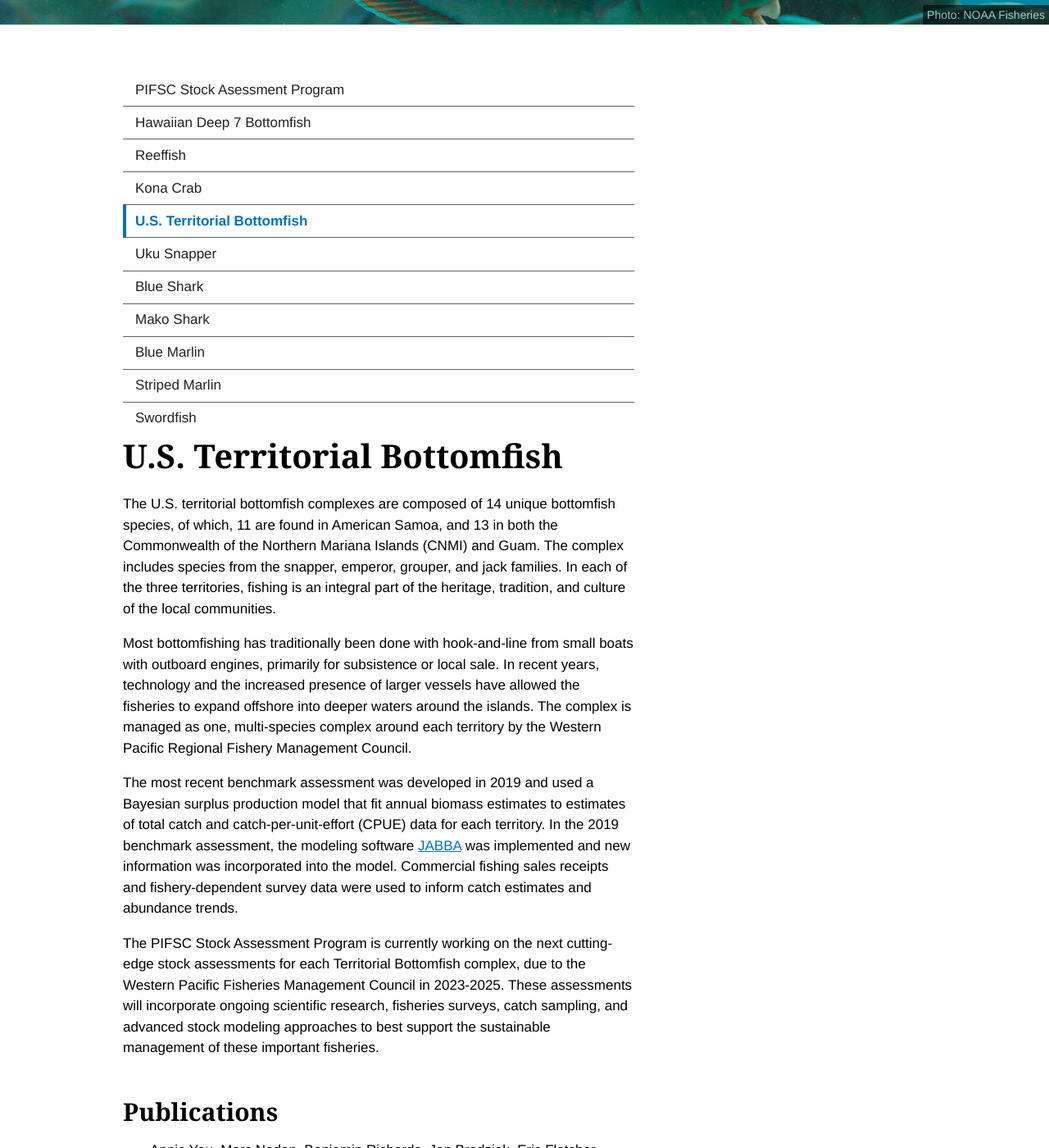
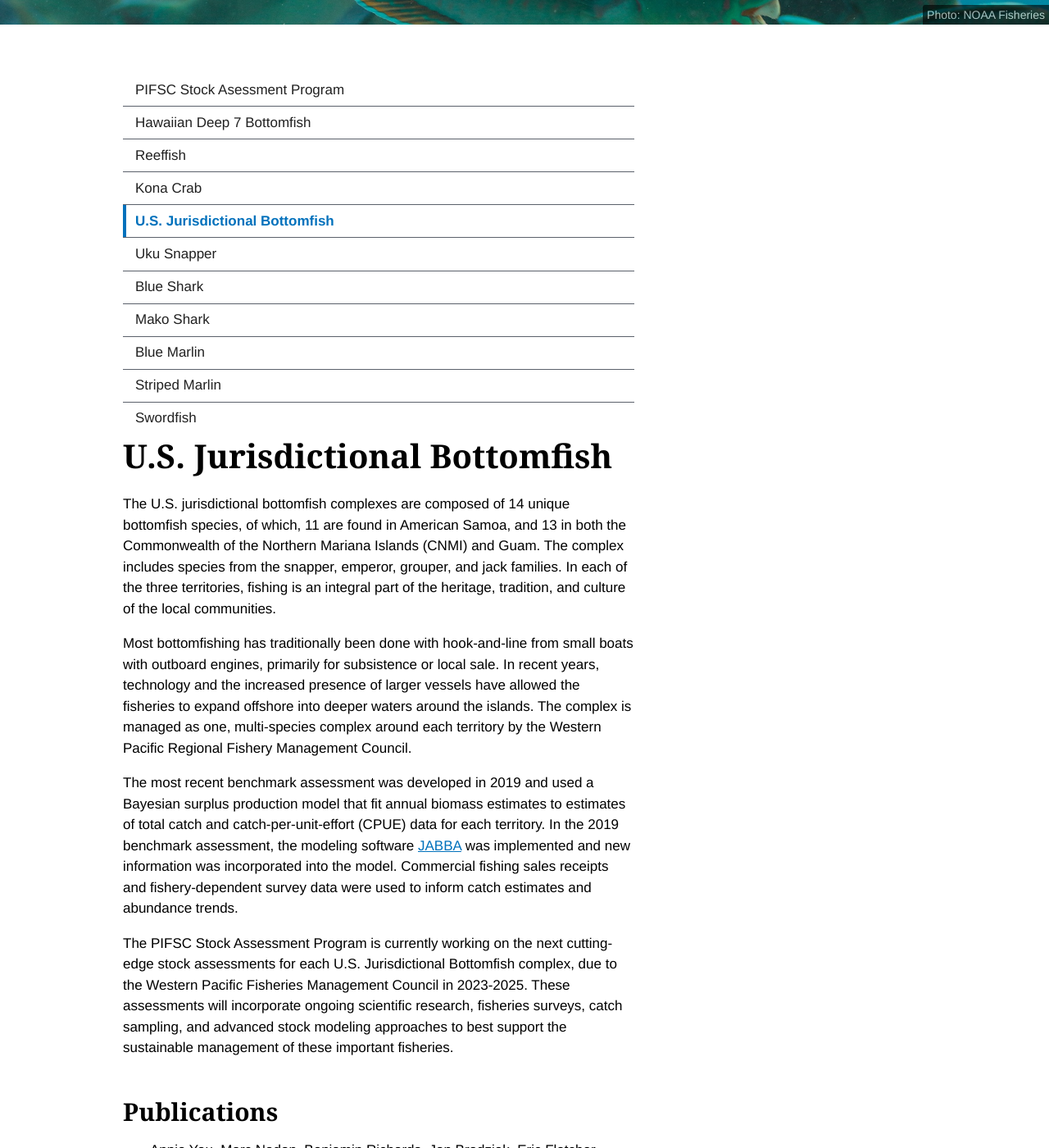
Before and after one commit to PIFSCstockassessments/PIFSCstockassessments.github.io, a Jekyll site: the page built from pifsc-sap-collections/_assessments/us-jurisdictional-bottomfish.md, in a window 1280 px wide and 1400 px high, scrolled down 462 px. Shown: the whole window at 82% size. Built offline with Jekyll 4.4.1, drawn with Linux system fonts in a browser that asks for light colours; some web fonts are replaced.

Commit message:
rename us-territorial-bottomfish -> us-jurisdictional-bottomfish

```diff
--- a/_data/navigation.yml
+++ b/_data/navigation.yml
@@ -40,8 +40,8 @@ assessment-nav:
     href: /assessments/reeffish/
   - text: Kona Crab
     href: /assessments/kona-crab/
-  - text: U.S. Territorial Bottomfish
-    href: /assessments/us-territorial-bottomfish/
+  - text: U.S. Jurisdictional Bottomfish
+    href: /assessments/us-jurisdictional-bottomfish/
   - text: Uku Snapper
     href: /assessments/uku/
   - text: Blue Shark
--- a/pifsc-sap-collections/_assessments/us-territorial-bottomfish.md
+++ b/pifsc-sap-collections/_assessments/us-jurisdictional-bottomfish.md
@@ -1,17 +1,17 @@
 ---
-title: U.S. Territorial Bottomfish
-permalink: /assessments/us-territorial-bottomfish/
+title: U.S. Jurisdictional Bottomfish
+permalink: /assessments/us-jurisdictional-bottomfish/
 
 sap-hero:
   caption: NOAA Fisheries
 ---
-The U.S. territorial bottomfish complexes are composed of 14 unique bottomfish species, of which, 11 are found in American Samoa, and 13 in both the Commonwealth of the Northern Mariana Islands (CNMI) and Guam. The complex includes species from the snapper, emperor, grouper, and jack families. In each of the three territories, fishing is an integral part of the heritage, tradition, and culture of the local communities.
+The U.S. jurisdictional bottomfish complexes are composed of 14 unique bottomfish species, of which, 11 are found in American Samoa, and 13 in both the Commonwealth of the Northern Mariana Islands (CNMI) and Guam. The complex includes species from the snapper, emperor, grouper, and jack families. In each of the three territories, fishing is an integral part of the heritage, tradition, and culture of the local communities.
 
 Most bottomfishing has traditionally been done with hook-and-line from small boats with outboard engines, primarily for subsistence or local sale. In recent years, technology and the increased presence of larger vessels have allowed the fisheries to expand offshore into deeper waters around the islands. The complex is managed as one, multi-species complex around each territory by the Western Pacific Regional Fishery Management Council.
 
 The most recent benchmark assessment was developed in 2019 and used a Bayesian surplus production model that fit annual biomass estimates to estimates of total catch and catch-per-unit-effort (CPUE) data for each territory. In the 2019 benchmark assessment, the modeling software [JABBA](/packages/JABBA/) was implemented and new information was incorporated into the model. Commercial fishing sales receipts and fishery-dependent survey data were used to inform catch estimates and abundance trends.
 
-The PIFSC Stock Assessment Program is currently working on the next cutting-edge stock assessments for each Territorial Bottomfish complex, due to the Western Pacific Fisheries Management Council in 2023-2025. These assessments will incorporate ongoing scientific research, fisheries surveys, catch sampling, and advanced stock modeling approaches to best support the sustainable management of these important fisheries.
+The PIFSC Stock Assessment Program is currently working on the next cutting-edge stock assessments for each U.S. Jurisdictional Bottomfish complex, due to the Western Pacific Fisheries Management Council in 2023-2025. These assessments will incorporate ongoing scientific research, fisheries surveys, catch sampling, and advanced stock modeling approaches to best support the sustainable management of these important fisheries.
 
 
 ## Publications
```
